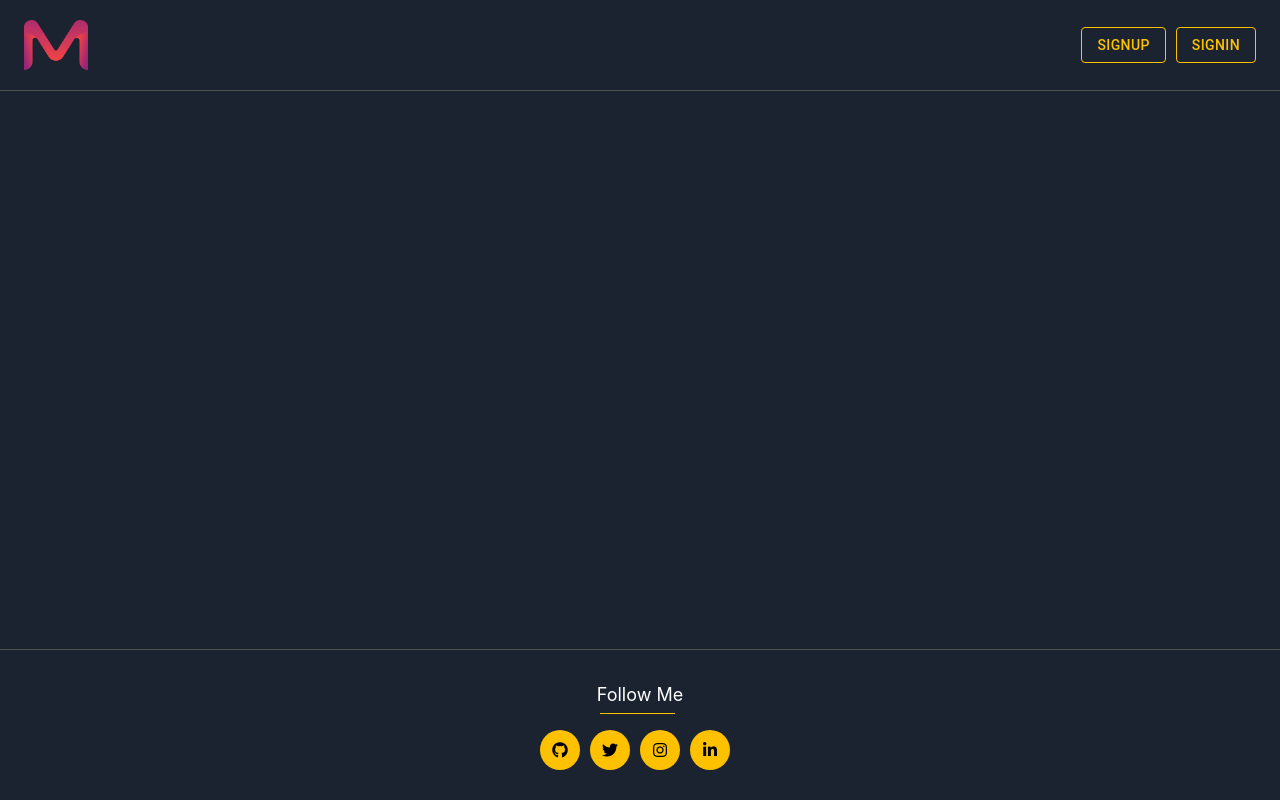
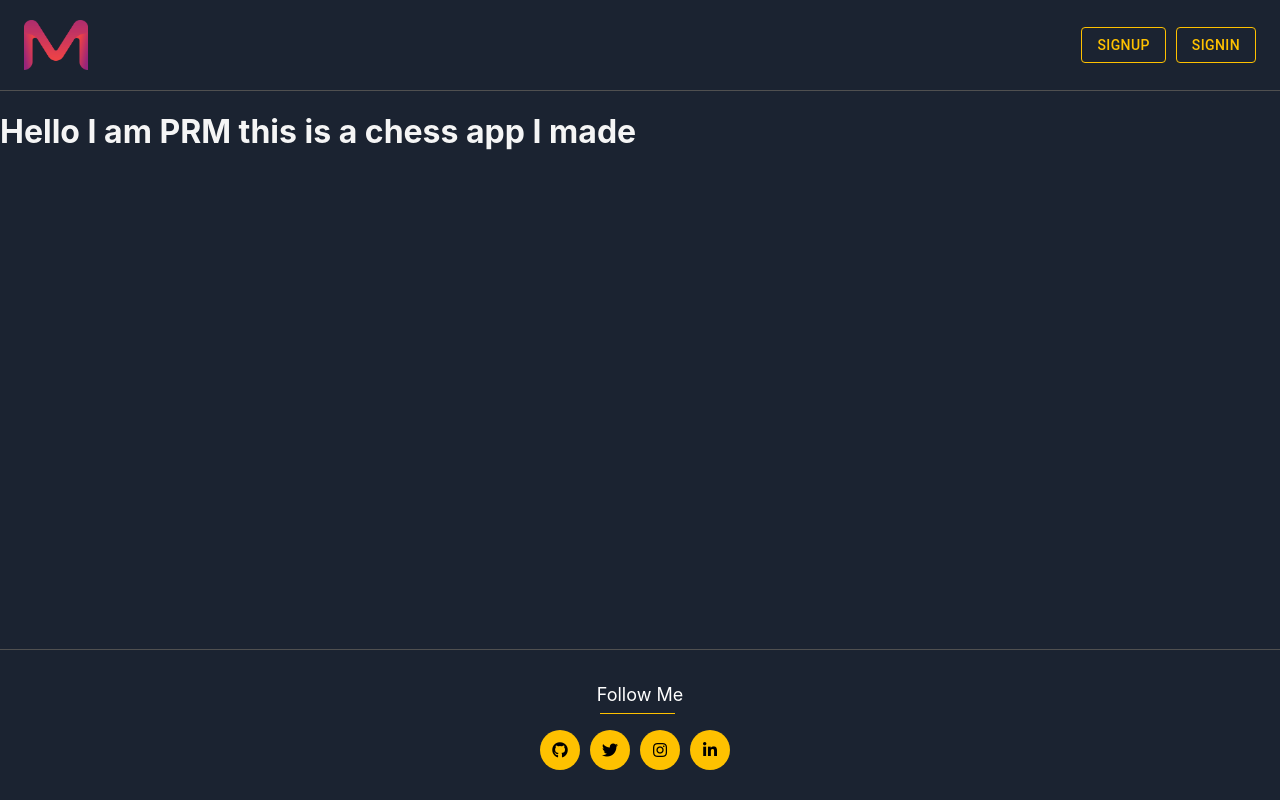
Before and after one commit to morepriyam/more-chess, a React (Create React App) app: page / in a window 1280 px wide. Built offline with nearby package versions, Linux system fonts and the light colour scheme; no server answers; the HTML template or start-up script is replaced by a standard one.

Commit message:
Update App.tsx

```diff
--- a/src/App.tsx
+++ b/src/App.tsx
@@ -6,6 +6,7 @@
 import Signin from './pages/Signin/signin';
 import Signup from './pages/Signup/signup';
 import Footer from './components/Footer/footer';
+import Homepage from './pages/Homepage/homepage';
 
 function App() {
   return (
@@ -14,12 +15,11 @@
       <ButtonAppBar/>
 
       <Routes>
-      <Route path="/"/>
+      <Route path="/" element = {<Homepage/>}/>
       <Route path="/signin" element = {<Signin/>}/>
       <Route path="/signup" element = {<Signup/>}/>
       <Route path="/1vs1" element = {<Player/>}/>
       <Route path="/computer" element = {<Computer/>}/>
-
       </Routes>
 
 
```
